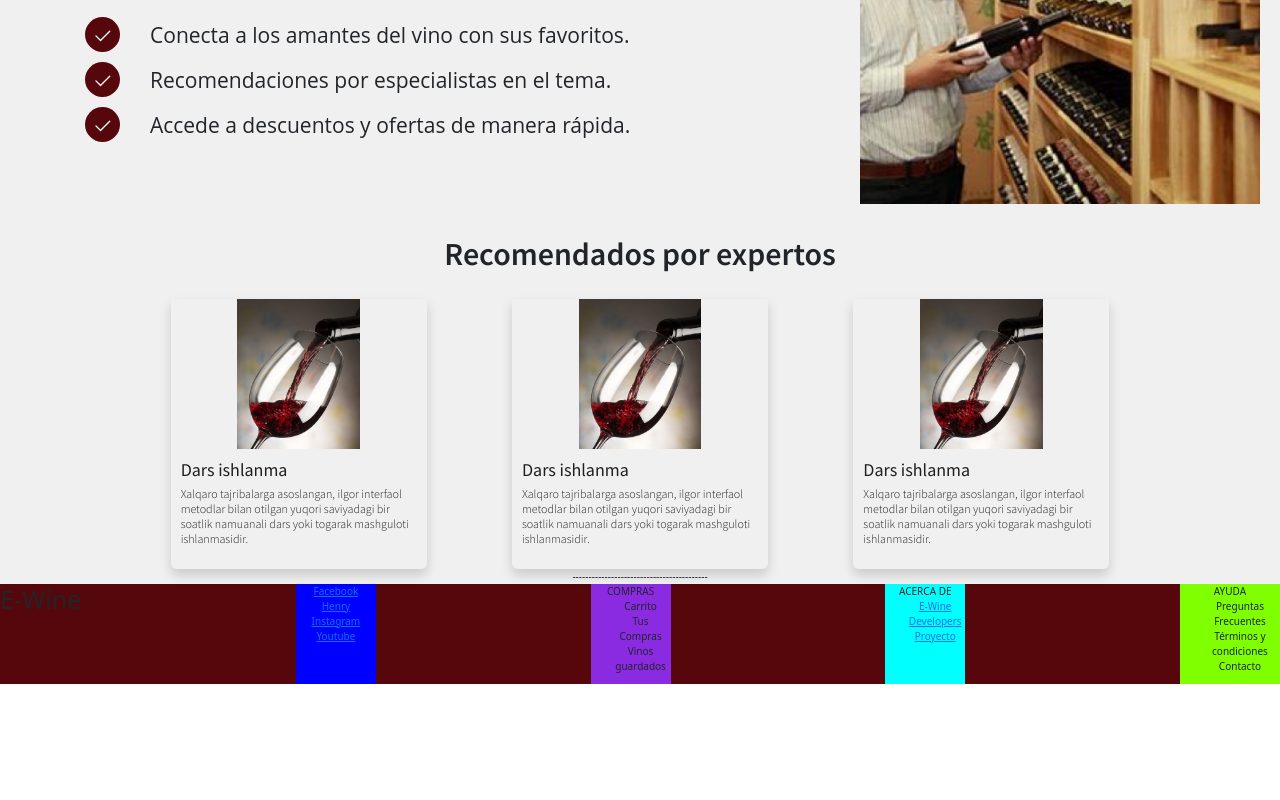
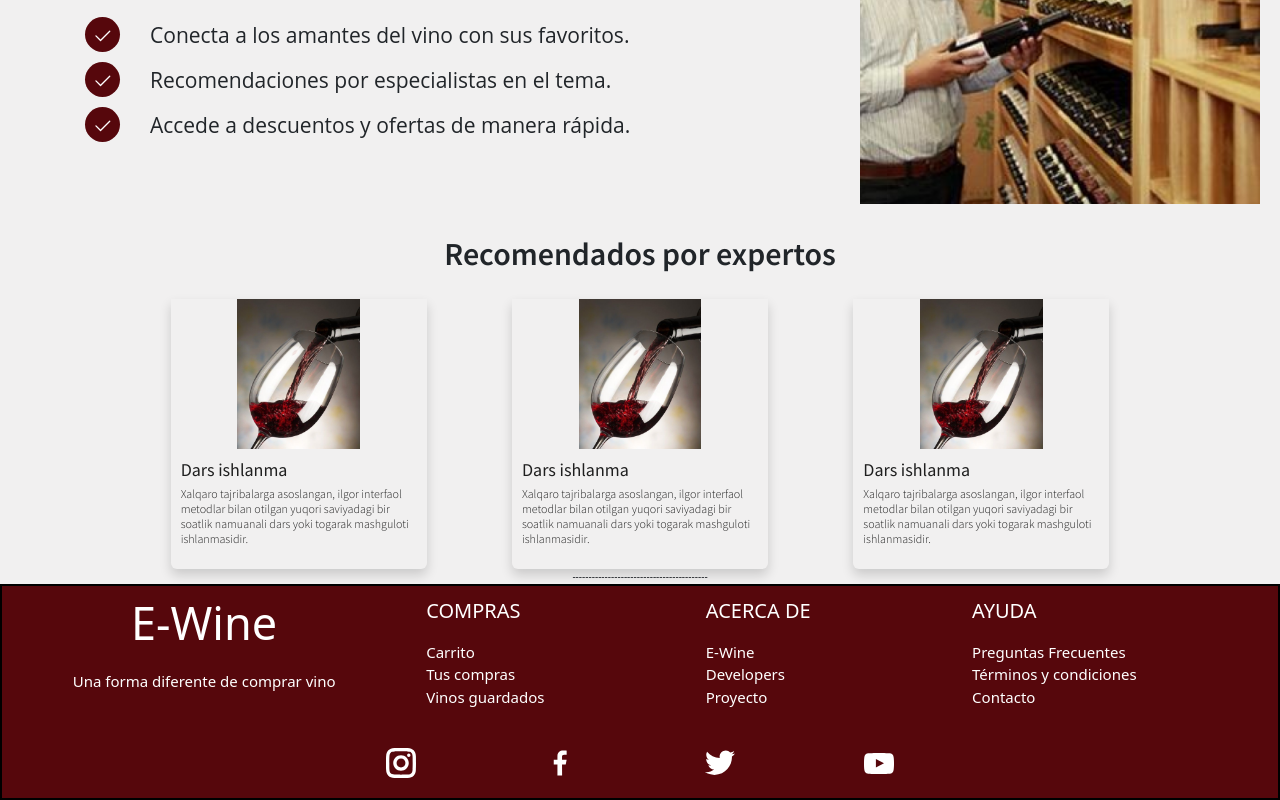
Before and after one commit to dangon200/E-WINE-Final-Project, a React (Create React App) app in the folder client/: page / in a window 1280 px wide. Shown: the part 1047-1847 px from the top of the page. Before the commit the page ends 1731 px from the top, so only its background shows below. Built offline with nearby package versions, Linux system fonts and the light colour scheme.

Commit message:
SearchBar-CssFooter

```diff
--- a/client/src/components/Footer/Footer.jsx
+++ b/client/src/components/Footer/Footer.jsx
@@ -1,53 +1,48 @@
 import style from './footer.module.css'
 import React from 'react'
 import { Link } from 'react-router-dom'
+import {
+  GrInstagram,
+  GrTwitter,
+  GrYoutube,
+  GrFacebookOption
+} from 'react-icons/gr'
+import { IconContext } from 'react-icons'
 
 export default function Footer () {
   return (
-    <div className={style.section}>
-      <div>
+    <div className={style.container}>
+      <div className={style.sep}>
+        <div className={style.titleBox}>
           <h1>E-Wine</h1>
-      </div>
-      <div className={style.box}>
-        <div>
-          {/* <img src='facebook' alt='facebook' /> */}
-          <a href='pal face'>Facebook</a>
-        </div>
-        <div>
-          {/* <img src='Henry' alt='Henry' /> */}
-          <a href='Henry'> Henry</a>
-        </div>
-        <div>
-          {/* <img src='instagram' alt='instagram' /> */}
-          <a href='instagram'>Instagram</a>
-        </div>
-        <div>
-          {/* <img src='Youtube' alt='Youtube' /> */}
-          <a href='Youtube'>Youtube</a>
-        </div>
+          <span>Una forma diferente de comprar vino</span>
         </div>
         <div className={style.comprasBox}>
-        <span>COMPRAS</span>
           <ul>
-          <li>Carrito</li>
-          <li>Tus Compras</li>
-          <li>Vinos guardados</li>
+            <li className={style.t}>COMPRAS</li>
+            <br />
+            <li className={style.l}>Carrito</li>
+            <li className={style.l}>Tus compras</li>
+            <li className={style.l}>Vinos guardados</li>
           </ul>
         </div>
-      <div className={style.acercaDeBox}>
-        <span>ACERCA DE</span>
+        <div className={style.acercaBox}>
           <ul>
-          <li>
+            <li className={style.t}>
+              ACERCA DE
+            </li>
+            <br />
+            <li className={style.l}>
               <Link to='/'>
                 E-Wine
               </Link>
             </li>
-          <li>
+            <li className={style.l}>
               <Link to='/'>
                 Developers
               </Link>
             </li>
-          <li>
+            <li className={style.l}>
               <Link to='/'>
                 Proyecto
               </Link>
@@ -55,13 +50,45 @@ export default function Footer () {
           </ul>
         </div>
         <div className={style.ayudaBox}>
-        {/* Esto no sé si ponerlo... lo agregué por una cuestión de rellenar */}
-        <span>AYUDA</span>
           <ul>
-          <li>Preguntas Frecuentes</li>
-          <li>Términos y condiciones</li>
-          <li>Contacto</li>
+            <li className={style.t}>AYUDA</li>
+            <br />
+            <li className={style.l}>Preguntas Frecuentes</li>
+            <li className={style.l}>Términos y condiciones</li>
+            <li className={style.l}>Contacto</li>
           </ul>
+
+        </div>
+      </div>
+      <div className={style.iconos}>
+        <div className={style.btn}>
+          <a href='pal instagram'>
+            <IconContext.Provider value={{ size: '3em', className: 'instagram' }}>
+              <GrInstagram />
+            </IconContext.Provider>
+          </a>
+        </div>
+        <div className={style.btn}>
+          <a href='pal feis'>
+            <IconContext.Provider value={{ size: '3em', className: 'facebook' }}>
+              <GrFacebookOption />
+            </IconContext.Provider>
+          </a>
+        </div>
+        <div className={style.btn}>
+          <a href='pal twita'>
+            <IconContext.Provider value={{ size: '3em', className: 'twitter' }}>
+              <GrTwitter />
+            </IconContext.Provider>
+          </a>
+        </div>
+        <div className={style.btn}>
+          <a href='Youtube'>
+            <IconContext.Provider value={{ size: '3em', className: 'youtube' }}>
+              <GrYoutube />
+            </IconContext.Provider>
+          </a>
+        </div>
       </div>
     </div>
   )
--- a/client/src/components/Footer/footer.module.css
+++ b/client/src/components/Footer/footer.module.css
@@ -1,37 +1,80 @@
-.section{
-    /* position: absolute;
-    width: 1440px;
-    height: 360.31px; */
-    background: #56070C;
-    display: flex;
-    justify-content: space-between;
-    height: 100px
-  }
+ .container{
+    border: solid 2px black;
+    display: flex ;
+    flex-direction: column;
+    background-color: #56070C;
+    color: white;
+}
+.sep{
+    display: grid;
+    grid-template-columns: auto auto auto auto;
+}
 
-.box{
-    background-color: blue;
-    width: 80px;
-    height: 100px;
-    text-align: center;
-  }
+.titleBox{
+
+    margin-top: 10px;
+}
+.titleBox h1{
+    font-size: 45px;
+    margin-bottom: 20px;
+}
+.titleBox span{
+    font-size: 15px
+}
 
 .comprasBox{
-    background-color: blueviolet;
-    width: 80px;
-    height: 100px;
-    text-align: center;
+    margin-top: 10px;
+    text-justify: inter-word;
+    display: inline-block;
+    list-style: none;
+    list-style-type: none;
+    text-align: left;
+
 }
 
-.acercaDeBox{
-    background-color: aqua;
-    width: 80px;
-    height: 100px;
-    text-align: center
+.acercaBox{
+    margin-top: 10px;
+    text-justify: inter-word;
+    display: inline-block;
+    list-style: none;
+    list-style-type: none;
+    text-align: left;
+}
+.t{
+    font-size: 20px;
+}
+.l{
+    font-size: 15px;
 }
 
+.acercaBox a{
+    text-decoration: none;
+    color: white;
+}
+
+
 .ayudaBox{
-    background-color: chartreuse;
-    width: 100px;
-    height: 100px;
+    margin-top: 10px;
+    text-justify: inter-word;
+    display: inline-block;
+    list-style: none;
+    list-style-type: none;
+    text-align: left;
+}
+
+.iconos{
+
+    display: inline-flex;
     text-align: center;
+    width: 50%;
+    margin: auto auto;
+    padding-top: 30px;
+    padding-bottom: 20px;
+    justify-content: space-around;
 }
+
+.btn a{
+    text-decoration: none;
+    color: white;
+
+}
--- a/client/src/components/Home/Home.jsx
+++ b/client/src/components/Home/Home.jsx
@@ -11,6 +11,7 @@ export default function Home () {
   const dispatch = useDispatch()
   const products = useSelector(state => state.products)
   const publications = useSelector(state => state.publications)
+  const error = useSelector(state => state.error)
   const [page, setPage] = useState(1)
   const productsPerPage = 4
   const lastProductPerPage = page * productsPerPage
@@ -43,7 +44,7 @@ export default function Home () {
 
   return (
     <div className={style.globalContainer}>
-
+      <SearchBar />
       <div className={style.divPagination}>
         {page !== 1 ? <div onClick={() => paginationBef()}><MdOutlineKeyboardArrowLeft className={style.buttonLeft} /></div> : null}
         <Pagination
@@ -55,7 +56,8 @@ export default function Home () {
         {page !== pages.length ? <div onClick={() => paginationAft()}><MdOutlineKeyboardArrowRight className={style.buttonRight} /></div> : null}
       </div>
       <div className={style.containerProducts}>
-        {currentPageProducts && currentPageProducts.map((p) => {
+        {Array.isArray(currentPageProducts)
+          ? currentPageProducts.map((p) => {
             return (
               <section className={style.sectionCards} key={p.id}>
                 <Card
@@ -68,7 +70,8 @@ export default function Home () {
                 />
               </section>
             )
-        })}
+          })
+          : error}
       </div>
     </div>
   )
--- a/client/src/components/Home/home.module.css
+++ b/client/src/components/Home/home.module.css
@@ -1,8 +1,9 @@
-.globalContainer{
+/* .globalContainer{
 
     width: 1400px;
 
-}
+lo comenté porque rompe el ancho de la página
+} */
 
 .divPagination{
     display: flex;
--- a/client/src/components/SearchBar/SearchBar.jsx
+++ b/client/src/components/SearchBar/SearchBar.jsx
@@ -1,20 +1,20 @@
 
 import style from './searchBar.module.css'
 import { BsSearch } from 'react-icons/bs'
-import { searchByNameProduct } from '../../store/actions/actions'
+import { searchPublicationByName } from '../../store/actions/actions'
 import { useDispatch } from 'react-redux'
 import { useState } from 'react'
 
 export default function SeachBar () {
   const dispatch = useDispatch()
-  const [name, setName] = useState()
+  const [name, setName] = useState('')
 
   function handleSubmit (e) {
     e.preventDefault()
     if (!name) {
       return alert('Please enter a name')
     }
-    dispatch(searchByNameProduct(name))
+    dispatch(searchPublicationByName(name))
     setName('')
   }
 
@@ -25,7 +25,7 @@ export default function SeachBar () {
   return (
     <div className={style.container}>
       <form className={style.searchBar} onChange={handleChange}>
-        <input className={style.inputSearch} type='text' placeholder='Buscar...' />
+        <input className={style.inputSearch} type='text' value={name} placeholder='Buscar...' />
         <button type='submit' onClick={handleSubmit} className={style.submitSearch}><BsSearch color='black' /></button>
 
         {/* import style from './SeachBar.module.css'
--- a/client/src/store/actions/actions.js
+++ b/client/src/store/actions/actions.js
@@ -83,6 +83,18 @@ export const searchByNameProduct = (name) => {
   }
 }
 
+// Search Publication by Name
+
+export const searchPublicationByName = (name) => {
+  return async function (dispatch) {
+    return fetch(`${urlApi}/publications?name=${name}`).then((respuesta) =>
+      respuesta.json().then((dataP) => {
+        dispatch({ type: 'GET_PUBLICATIONS', payload: dataP })
+      })
+    )
+  }
+}
+
 // Favorites
 
 export const addFavorites = (id) => {
--- a/client/src/store/reducer.js
+++ b/client/src/store/reducer.js
@@ -8,13 +8,14 @@ const initialState = {
   detailPublication: {},
   detailProduct: {},
   favorites: [],
-  carrito: []
+  carrito: [],
+  error: ''
 }
 
 export default function reducer (state = initialState, action) {
   switch (action.type) {
     case 'GET_PUBLICATIONS':
-      return { ...state, allPublications: action.payload, publications: action.payload }
+      return { ...state, allPublications: action.payload, publications: action.payload, error: action.payload }
 
     case 'GET_BY_ID_PUBLICATION':
       return { ...state, detailPublication: action.payload }
```
Lines whose indentation alone changed are shown as unchanged.
